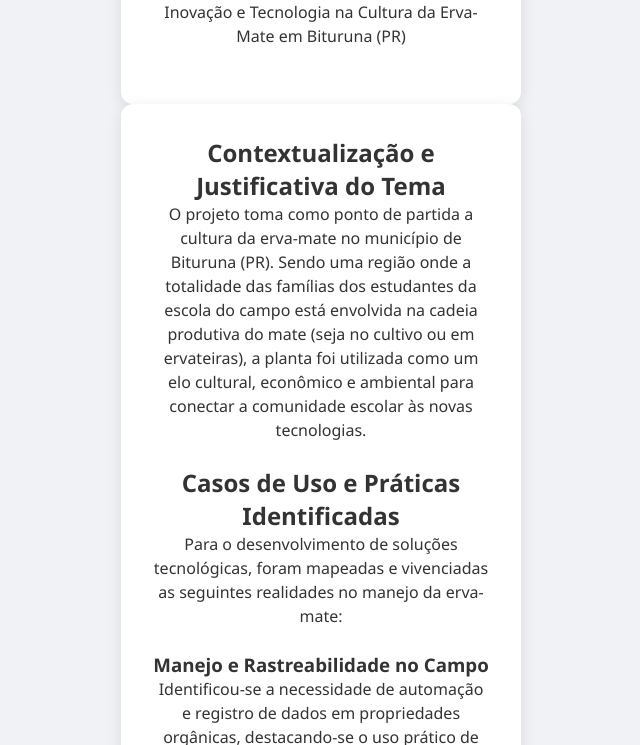
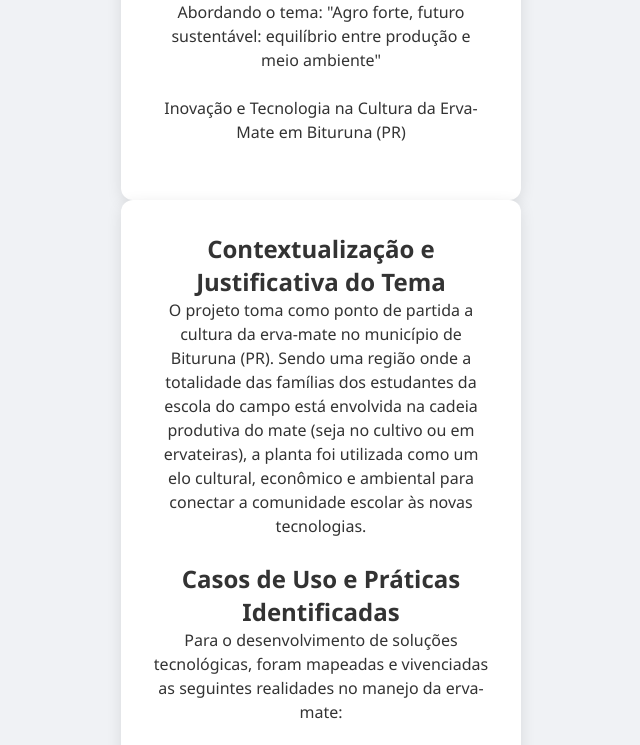
Before and after one commit to Amandinhaidk/agrinho-2026, a plain HTML site: page index.html in a window 1280 px wide. Shown: the part 154-899 px from the top of the page, without its empty margins (319-959 px from the left). Drawn offline with Linux system fonts and the light colour scheme.

Commit message:
alteração 3

```diff
--- a/index.html
+++ b/index.html
@@ -11,6 +11,7 @@
     <header>
         <div class="container">
             <h1>Agrinho de Programação 2026</h1>
+            <p class="subtitle">Abordando o tema: "Agro forte, futuro sustentável: equilíbrio entre produção e meio ambiente"</p>
             <p class="subtitle">Inovação e Tecnologia na Cultura da Erva-Mate em Bituruna (PR)</p>
         </div>
     </header>
```
